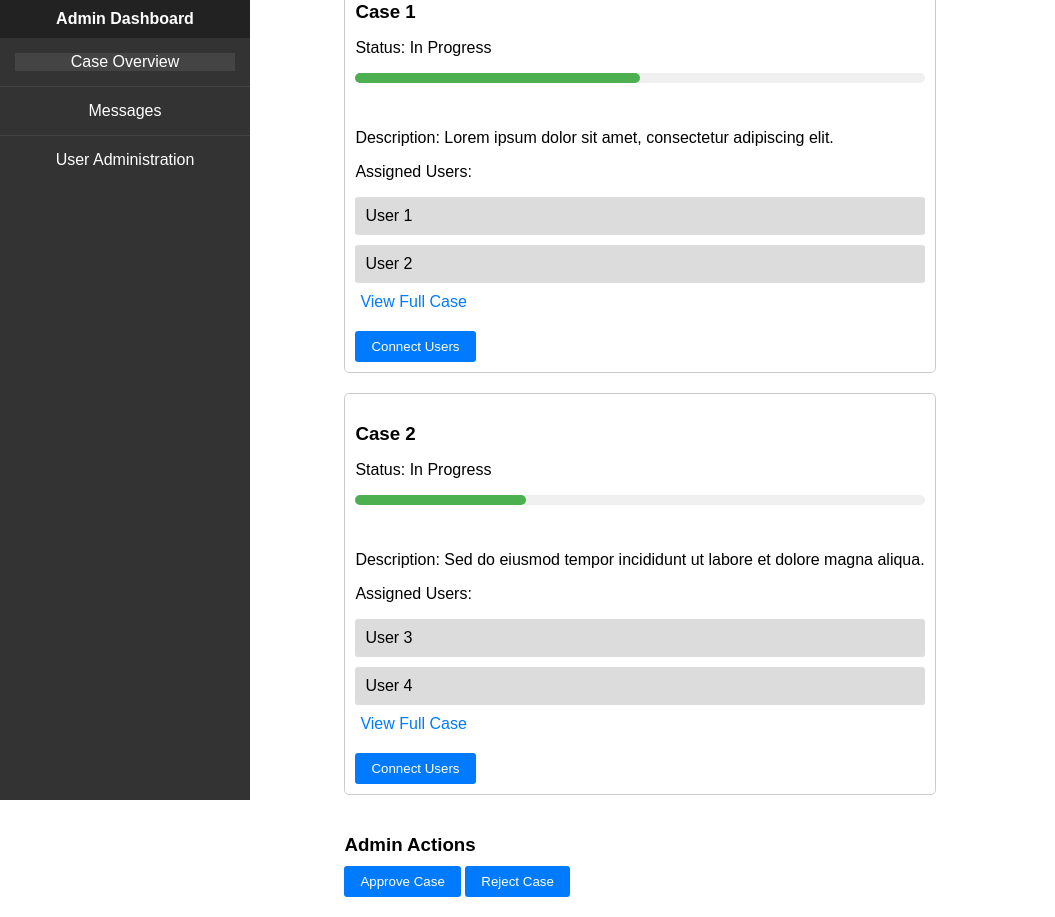
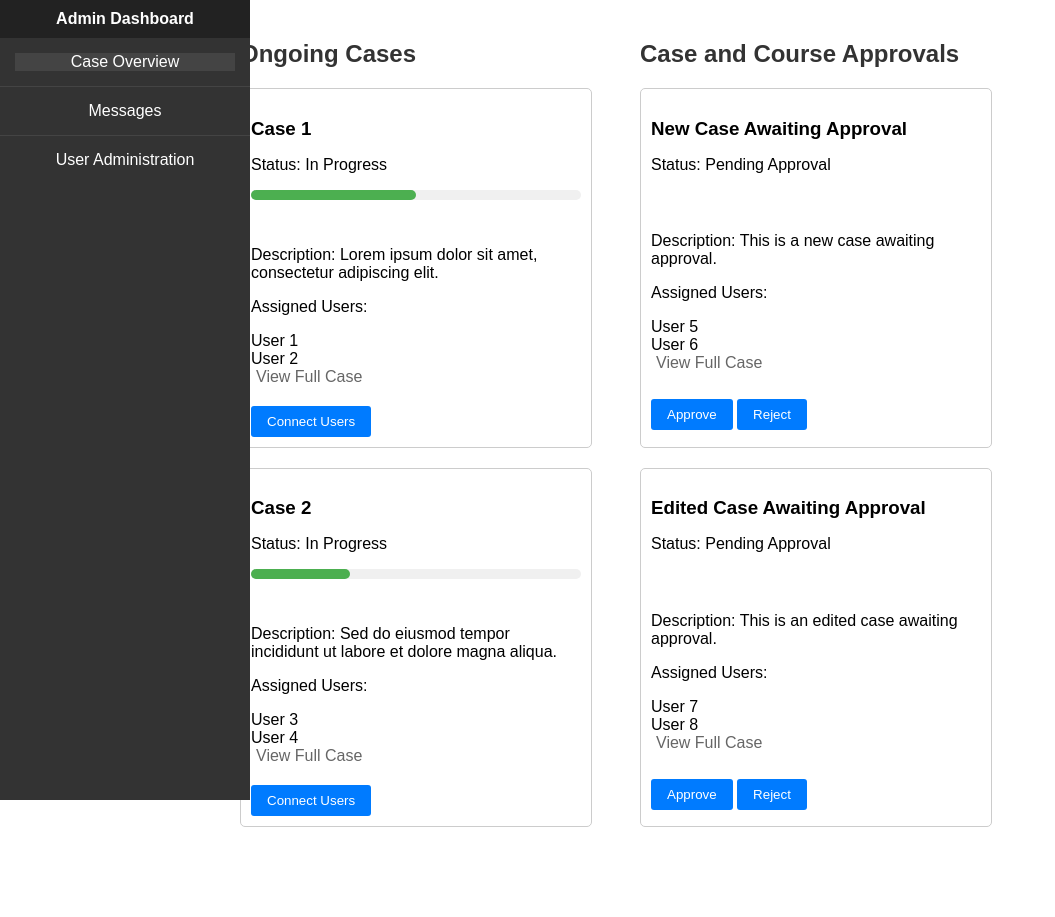
Before and after one commit to Avisonix/CHI-Prototype, a plain HTML site: page case_overview.html in a window 1280 px wide. Shown: the whole page, without its empty margins (0-1055 px from the left). After the commit the page ends 867 px from the top, so only its background shows below. Drawn offline with Linux system fonts and the light colour scheme.

Commit message:
Frontend case overview
Case overview udvidelse af den page's frontend

```diff
--- a/case_overview.html
+++ b/case_overview.html
@@ -5,6 +5,12 @@
     <meta name="viewport" content="width=device-width, initial-scale=1.0">
     <title>Admin Dashboard</title>
     <link rel="stylesheet" href="styles.css">
+    <style>
+        /* Tilføjelse af rulning */
+        .content {
+            overflow-y: auto;
+        }
+    </style>
 </head>
 <body>
     <div class="sidebar">
@@ -12,14 +18,14 @@
             Admin Dashboard
         </div>
         <ul class="menu">
-            <li><a href="case_overview.html"class="active">Case Overview</a></li>
+            <li><a href="case_overview.html" class="active">Case Overview</a></li>
             <li><a href="messages.html">Messages</a></li>
             <li><a href="user_admin.html">User Administration</a></li>
         </ul>
     </div>
     <div class="content">
-        <h2>Case Overview</h2>
         <div class="case-list">
+            <h2>Ongoing Cases</h2>
             <!-- Her vises alle aktive cases -->
             <div class="case">
                 <div class="cell">
@@ -64,11 +70,48 @@
                 </div>
             </div>
         </div>
-        <div class="admin-actions">
-            <!-- Her vises muligheder for admin handling -->
-            <h3>Admin Actions</h3>
-            <button class="approve-case">Approve Case</button>
-            <button class="reject-case">Reject Case</button>
+        <div class="case-list">
+            <h2>Case and Course Approvals</h2>
+            <!-- Ny case, der skal godkendes -->
+            <div class="case">
+                <div class="cell">
+                    <h3>New Case Awaiting Approval</h3>
+                    <p>Status: Pending Approval</p>
+                </div>
+                <div class="cell">
+                    <p>Description: This is a new case awaiting approval.</p>
+                    <p>Assigned Users:</p>
+                    <ul>
+                        <li>User 5</li>
+                        <li>User 6</li>
+                    </ul>
+                    <a href="#">View Full Case</a>
+                </div>
+                <div class="cell">
+                    <button class="approve-request">Approve</button>
+                    <button class="reject-request">Reject</button>
+                </div>
+            </div>
+            <!-- Redigeret case, der skal godkendes -->
+            <div class="case">
+                <div class="cell">
+                    <h3>Edited Case Awaiting Approval</h3>
+                    <p>Status: Pending Approval</p>
+                </div>
+                <div class="cell">
+                    <p>Description: This is an edited case awaiting approval.</p>
+                    <p>Assigned Users:</p>
+                    <ul>
+                        <li>User 7</li>
+                        <li>User 8</li>
+                    </ul>
+                    <a href="#">View Full Case</a>
+                </div>
+                <div class="cell">
+                    <button class="approve-request">Approve</button>
+                    <button class="reject-request">Reject</button>
+                </div>
+            </div>
         </div>
     </div>
 </body>
--- a/styles.css
+++ b/styles.css
@@ -1,14 +1,7 @@
-/* global.css */
 body {
-    font-family: Arial, sans-serif;
-    background-color: #fff; /* Hvid baggrund */
     margin: 0;
     padding: 0;
-    display: flex;
-    flex-direction: column;
-    align-items: center;
-    justify-content: center;
-    height: 100vh;
+    font-family: Arial, sans-serif;
 }
 
 .container {
@@ -16,10 +9,11 @@ body {
     align-items: center;
     justify-content: center;
     flex-direction: column;
+    margin-top: 50px; /* Added margin for spacing */
 }
 
 .logo {
-    width: 300px; /* Juster størrelsen efter behov */
+    width: 300px; /* Adjusted logo width */
     height: auto;
     margin-bottom: 20px;
 }
@@ -33,7 +27,6 @@ body {
     text-align: center;
 }
 
-h1,
 h2 {
     color: #333;
 }
@@ -85,63 +78,21 @@ a:hover {
 input[type="checkbox"] {
     margin-right: 5px;
 }
-.filter-bar {
-    display: flex;
-    align-items: center;
-    justify-content: space-between;
-    margin-bottom: 20px;
+
+.extras {
+    text-align: center;
 }
 
-.filter-bar input[type="text"] {
-    padding: 10px;
-    border: 1px solid #ccc;
-    border-radius: 3px;
-    flex-grow: 1;
-    margin-right: 10px;
+.extras a {
+    color: #007bff;
+    text-decoration: none;
 }
 
-.actions {
-    display: flex;
-    justify-content: flex-end;
-    margin-top: 5px;
+.extras a:hover {
+    text-decoration: underline;
 }
 
-.actions button {
-    background-color: #e74b7f;
-    color: #fff;
-    padding: 5px 10px;
-    border: none;
-    border-radius: 3px;
-    cursor: pointer;
-    margin-left: 5px;
-}
-
-.actions button:hover {
-    background-color: #d64574;
-}
-
-.case-list {
-    list-style-type: none;
-    padding: 0;
-}
-
-.case-list li {
-    background-color: #dcdcdc;
-    padding: 10px;
-    border-radius: 3px;
-    margin-bottom: 10px;
-    position: relative;
-}
-
-.case-list li:hover {
-    background-color: #c0c0c0;
-}
-body {
-    margin: 0;
-    padding: 0;
-    font-family: Arial, sans-serif;
-}
-
+/* Sidebar */
 .sidebar {
     background-color: #333;
     color: #fff;
@@ -190,6 +141,7 @@ body {
     margin-left: 250px; /* Match sidebar width */
     padding: 20px;
 }
+
 .menu li a.active {
     background-color: #444; /* Gør baggrunden mørkere for det aktive link */
 }
@@ -198,21 +150,31 @@ body {
     max-width: 800px;
     margin: 0 auto;
     padding: 20px;
+    display: flex;
+    flex-direction: row;
 }
 
 .case-list {
     display: flex;
     flex-direction: column;
+    margin-right: 50px;
+    flex-grow: 1;
+    width: -webkit-fill-available;
 }
 
 .case {
     border: 1px solid #ccc;
     border-radius: 5px;
     margin-bottom: 20px;
+    display: flex;
+    flex-direction: column;
+    flex-grow: 1; /* Allow cases to grow to fill remaining space */
+    width: 100%; /* Set width to 100% */
 }
 
 .cell {
     padding: 10px;
+    flex-grow: 1; /* Allow cells to grow to fill remaining space */
 }
 
 h2 {
@@ -236,15 +198,6 @@ h3 {
     height: 100%;
 }
 
-a {
-    text-decoration: none;
-    color: #007bff;
-}
-
-a:hover {
-    text-decoration: underline;
-}
-
 button {
     padding: 8px 16px;
     border: none;
@@ -257,6 +210,7 @@ button {
 button:hover {
     background-color: #0056b3;
 }
+
 ul {
     padding: 0;
     margin: 0;
```
